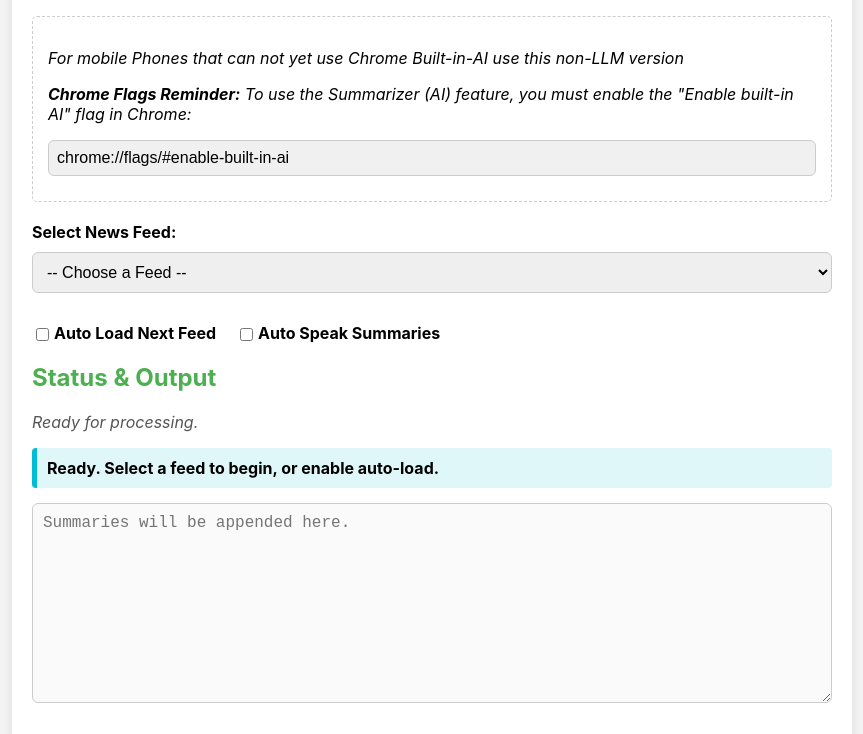
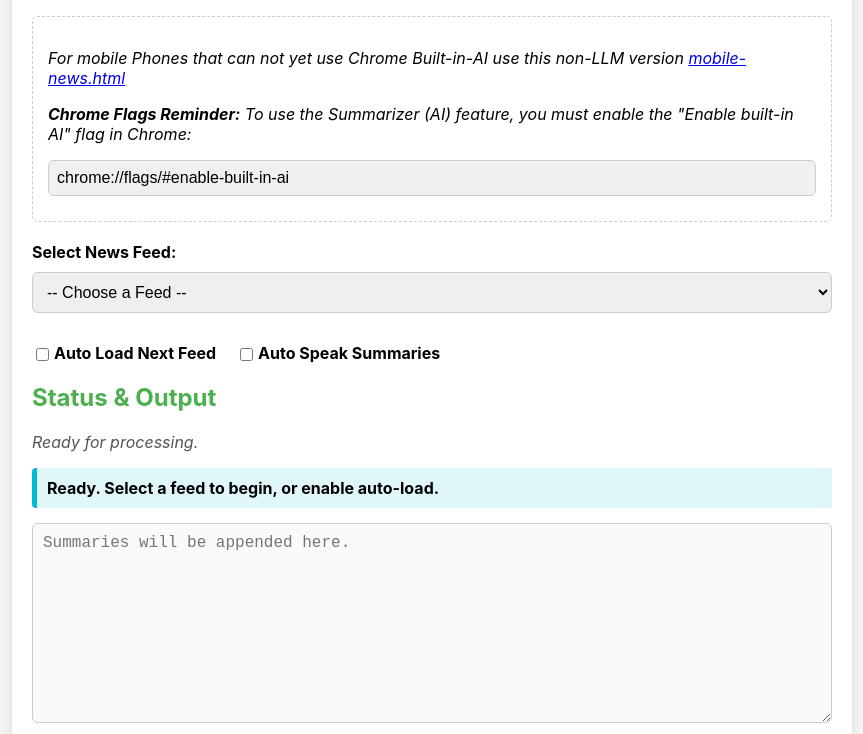
Before and after one commit to hpssjellis/rss-news-built-in-ai-summarizer-speak, a plain HTML site: page backups/rss12.html in a window 1280 px wide. Shown: the part 116-850 px from the top of the page, without its empty margins (208-1071 px from the left). Drawn offline with Linux system fonts and the light colour scheme.

Commit message:
Update rss12.html

```diff
--- a/backups/rss12.html
+++ b/backups/rss12.html
@@ -91,7 +91,7 @@
 
     <!-- Chrome AI Flag Reminder moved to the top and simplified -->
     <div style="font-style: italic; margin-bottom: 20px; padding: 15px; border: 1px dashed #ccc; border-radius: 5px;">
-      <p>For mobile Phones that can not yet use Chrome Built-in-AI use this non-LLM version <a href="mobile-news.html"></a> </p>
+      <p>For mobile Phones that can not yet use Chrome Built-in-AI use this non-LLM version <a href="mobile-news.html">mobile-news.html</a> </p>
         <p style="margin-top: 0;"><strong>Chrome Flags Reminder:</strong> To use the Summarizer (AI) feature, you must enable the "Enable built-in AI" flag in Chrome:</p>
         <input type="text" id="myFlagsLink" value="chrome://flags/#enable-built-in-ai" readonly
             style="cursor: pointer; background-color: #f0f0f0; width: 100%; padding: 8px;"
```
